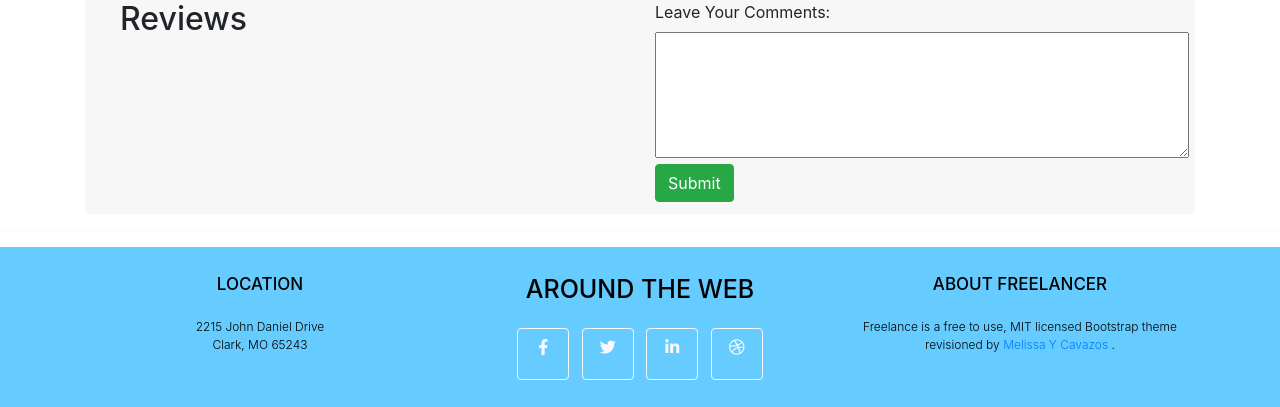
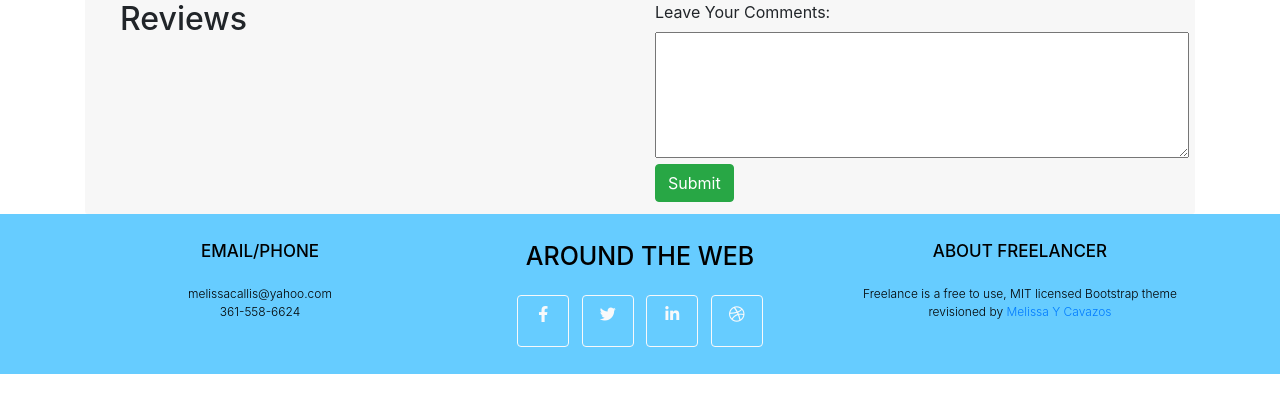
Before and after one commit to melissacallis/projectsheroku, a Django app: page /auction_detail/6 in a window 1280 px wide. Shown: the part 570-977 px from the top of the page. After the commit the page ends 944 px from the top, so only its background shows below. Run offline with Django 3.2, Linux system fonts and the light colour scheme; a user stored in the database is signed in; data comes from the database, SQL or seed files in the repository; data that the repository does not hold is empty; some libraries are stand-ins or nearby versions.

Commit message:
fixed container lengths, linkedin link

```diff
--- a/commerce/commerce/auctions/templates/auctions/layout.html
+++ b/commerce/commerce/auctions/templates/auctions/layout.html
@@ -20,9 +20,6 @@
 
     <body>
 
-
-
-
         <div>
             {% if user.is_authenticated %}
                 Signed in as <strong>{{ user.username }}</strong>.
@@ -30,8 +27,8 @@
                 Not signed in.
             {% endif %}
 
-            <nav class="navbar navbar-expand-lg bg-body-tertiary" style="background-color: #66CCFF;">
-              <div class="container-fluid">
+            <nav class="navbar navbar-expand-lg bg-body-tertiary" style="background-color: #66CCFF; width: 100%;">
+              <div class="container">
                   <div class="navbar-header">
                       <a class="navbar-brand" href="{% url 'auctions:index' %}">
                           <img src="{% static 'auctions/images/logo.png' %}" alt="Logo" width="75" height="69" class="d-inline-block align-text-right">
@@ -69,13 +66,9 @@
 
 
 
-              <div class="copyright py-2 text-center" style="background-color: #E6E6FA; color: black; padding-top: 0.3rem; padding-bottom: 0.3rem; line-height: 0.5; font-size: 12px;">
-
-
-
-                <nav class="navbar navbar-expand-lg bg-body-tertiary">
-
-                    <div class="container-fluid">
+          <div class="copyright py-2 text-center" style="background-color: #E6E6FA; color: black; padding-top: 0.3rem; padding-bottom: 0.3rem; line-height: 0.5; font-size: 16px; " >
+            <nav class="navbar navbar-expand-lg bg-body-tertiary justify-content-end" >
+                <div class="container">
                     <!-- Filter Categories Form -->
                     <form action="{% url 'auctions:index' %}" method="get" class="d-flex">
                         <select name="category" class="form-select form-select-sm mr-2">
@@ -87,33 +80,33 @@
                         <input type="submit" value="Filter" class="btn btn-primary btn-sm">
                     </form>
 
-                        <li class="nav-item small-text">
+                    <ul class="navbar-nav">
+                        <li class="nav-item mx-4"> <!-- Adjust the font size as needed -->
                             {% if request.user.is_authenticated %}
                             <a class="nav-link" href="{% url 'auctions:create_auction' %}">Create Auction</a>
                             {% endif %}
                         </li>
-                        <li class="nav-item small-text">
+                        <li class="nav-item mx-4"> <!-- Adjust the font size as needed -->
                             {% if request.user.is_authenticated %}
                             <a class="nav-link" href="{% url 'auctions:your_listing' %}">Created Listings</a>
+                            {% endif %}
                         </li>
-                        {% endif %}
-                        <li class="nav-item small-text">
+                        <li class="nav-item mx-4"> <!-- Adjust the font size as needed -->
                             {% if request.user.is_authenticated %}
                             <a class="nav-link" href="{% url 'auctions:watchlist_view' %}">My WatchList</a>
                             {% endif %}
                         </li>
-                        <li class="nav-item small-text">
+                        <li class="nav-item mx-4"> <!-- Adjust the font size as needed -->
                             {% if request.user.is_authenticated %}
-                            <a href="{% url 'auctions:my_listings' user_id=request.user.id%}" style="color: black;">My Listings</a>
+                            <a href="{% url 'auctions:my_listings' user_id=request.user.id%}" >My Bids</a>
                             {% endif %}
                         </li>
+
+                    </ul>
                 </div>
             </div>
+
             </nav>
-
-
-
-
 
 
         {% block body %}
@@ -121,17 +114,17 @@
         </div>
     </div>
 
-    <hr>
+
     <footer class="footer text-center" style="background-color: #66CCFF; color: black; height: 50px; display: flex; align-items: center; ">
         <div class="container">
             <div class="row">
                 <!-- Footer Location-->
                 <div class="col-lg-4 mb-5 mb-lg-0">
-                    <h4 class="text-uppercase mb-4" style="font-size: 17px; ">Location</h4>
+                    <h4 class="text-uppercase mb-4" style="font-size: 17px; ">Email/Phone</h4>
                     <p class="lead mb-0" style="font-size: 12px;">
-                        2215 John Daniel Drive
+                        melissacallis@yahoo.com
                         <br />
-                        Clark, MO 65243
+                        361-558-6624
                     </p>
                 </div>
                 <!-- Footer Social Icons-->
@@ -140,10 +133,10 @@
                     <a class="btn btn-outline-light btn-social mx-1" href="#!">
                         <i class="fab fa-facebook-f"></i>
                       </a>
-                      <a class="btn btn-outline-light btn-social mx-1" href="#!">
+                      <a class="btn btn-outline-light btn-social mx-1" href="https://www.linkedin.com/in/missy-cavazos-96079315/">
                         <i class="fab fa-twitter"></i>
                       </a>
-                      <a class="btn btn-outline-light btn-social mx-1" href="#!">
+                      <a class="btn btn-outline-light btn-social mx-1" href="https://www.linkedin.com/in/missy-cavazos-96079315/">
                         <i class="fab fa-linkedin-in"></i>
                       </a>
                       <a class="btn btn-outline-light btn-social mx-1" href="#!">
@@ -160,7 +153,7 @@
                     <p class="lead mb-0" style="font-size: 12px;">
                         Freelance is a free to use, MIT licensed Bootstrap theme revisioned by
                         <a href="http://startbootstrap.com">Melissa Y Cavazos</a>
-                        .
+
                     </p>
                 </div>
             </div>
```
Lines whose indentation alone changed are shown as unchanged.
